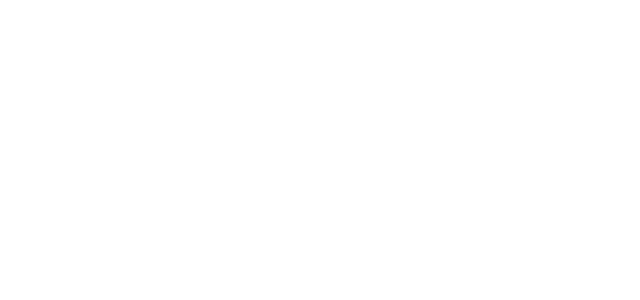
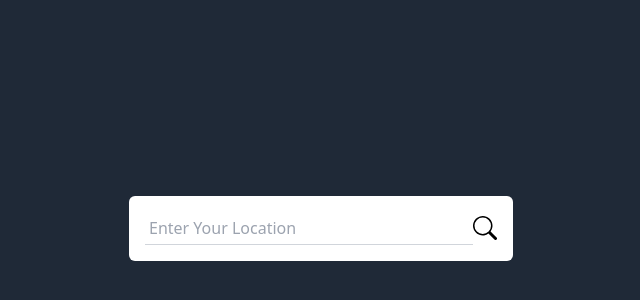
Before and after one commit to Am1rreza/Weather-App, a React (Vite) app: page / in a window 1280 px wide. Shown: the part 172-472 px from the top of the page, without its empty margins (319-959 px from the left). Built offline with nearby package versions, Linux system fonts and the light colour scheme.

Commit message:
search bar created

```diff
--- a/src/App.jsx
+++ b/src/App.jsx
@@ -1,5 +1,26 @@
+import { BsSearch } from "react-icons/bs";
+
 function App() {
-  return <div className=""></div>;
+  return (
+    <div className="bg-gray-800">
+      <div className="container mx-auto lg:max-w-screen-xl">
+        <div className="h-screen flex items-center justify-center p-4 sm:p-0">
+          <div className="bg-white w-96 p-4 rounded-md">
+            <div className="flex items-center justify-between">
+              <input
+                type="text"
+                placeholder="Enter Your Location"
+                className="flex-1 border-b p-1 border-gray-300 focus:outline-none"
+              />
+              <button>
+                <BsSearch className="w-6 h-6" />
+              </button>
+            </div>
+          </div>
+        </div>
+      </div>
+    </div>
+  );
 }
 
 export default App;
```
